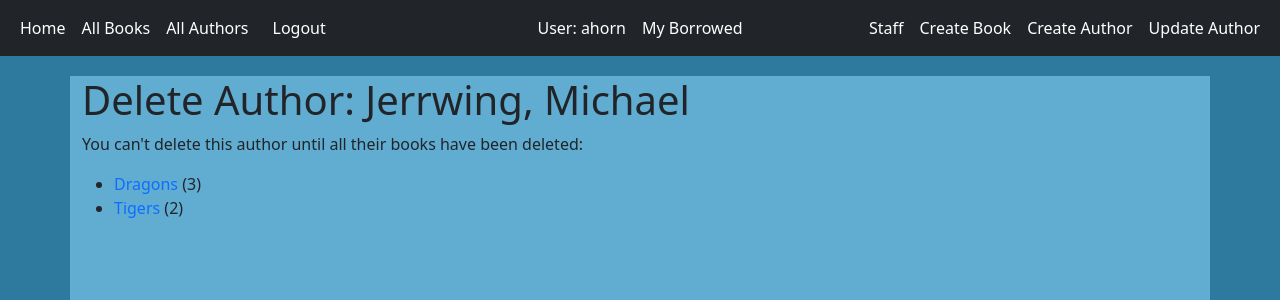
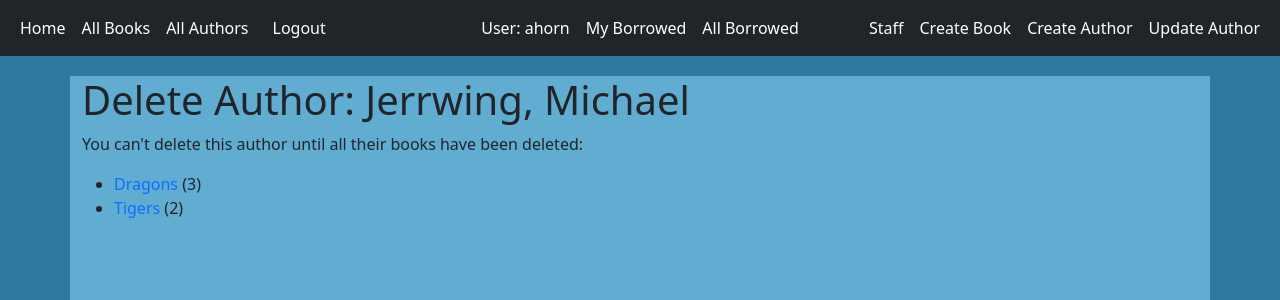
Before and after one commit to ahorner54/csci313-assignment-4-Andrew-Horner, a Django app: page /catalog/author/1/delete/ in a window 1280 px wide. Shown: the top 300 px of the page. Run offline with Django 5.2, Linux system fonts and the light colour scheme; a user stored in the database is signed in; data comes from the database, SQL or seed files in the repository; both versions use the stored data as it was after the commit.

Commit message:
Added All Borrowed link to navbar for staff

```diff
--- a/locallibrary/catalog/templates/navbar.html
+++ b/locallibrary/catalog/templates/navbar.html
@@ -44,6 +44,11 @@
                 <a class="nav-link active" href="{% url 'my-borrowed' %}">My Borrowed</a>
               </li>
               {% endif %}
+              {% if user.is_staff %}
+              <li class="nav-item">
+                <a class="nav-link active" href="{% url 'all-borrowed' %}">All Borrowed</a>
+              </li>
+              {% endif %}
             </ul>
         </div>
 
```
Also changed, not shown: locallibrary/db.sqlite3.
